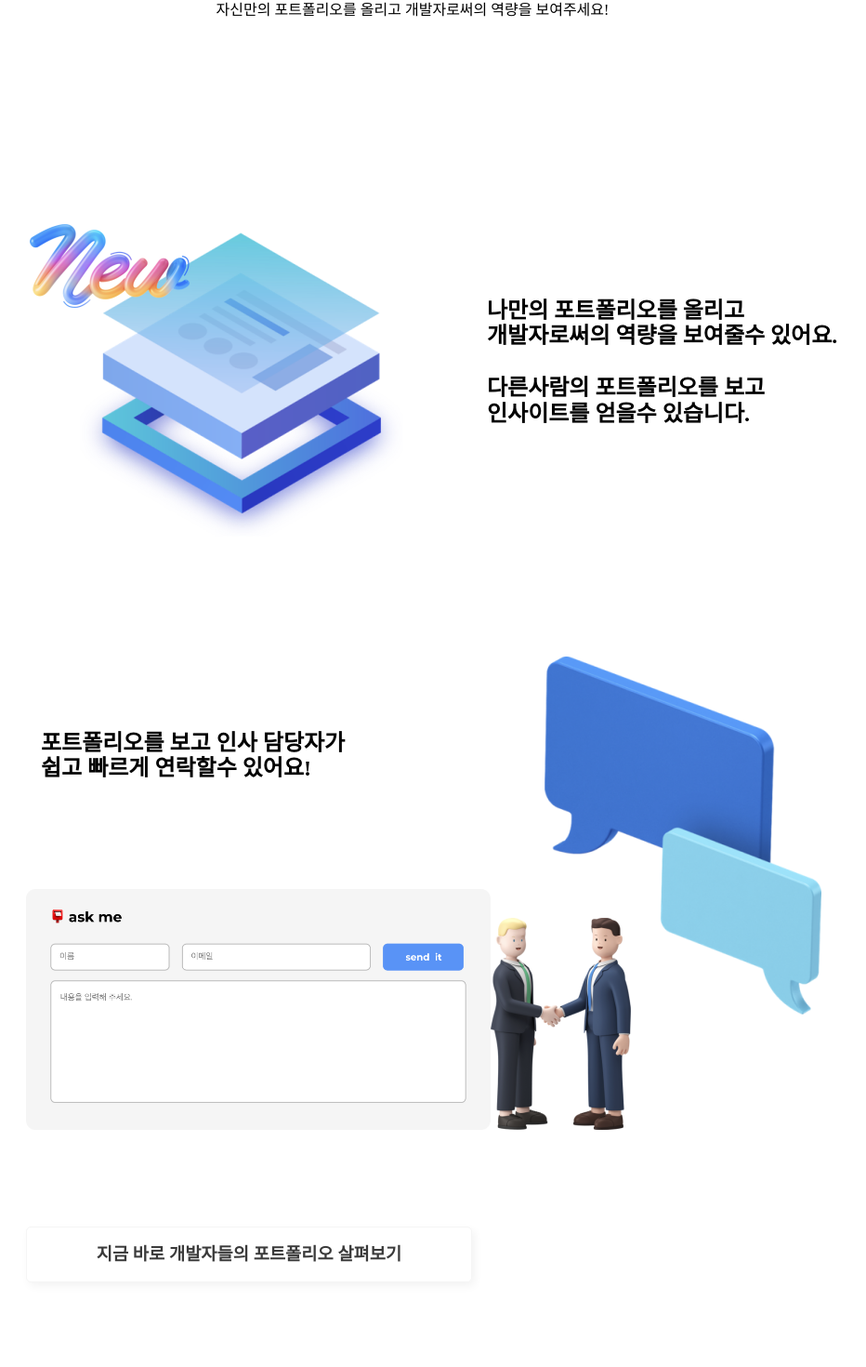
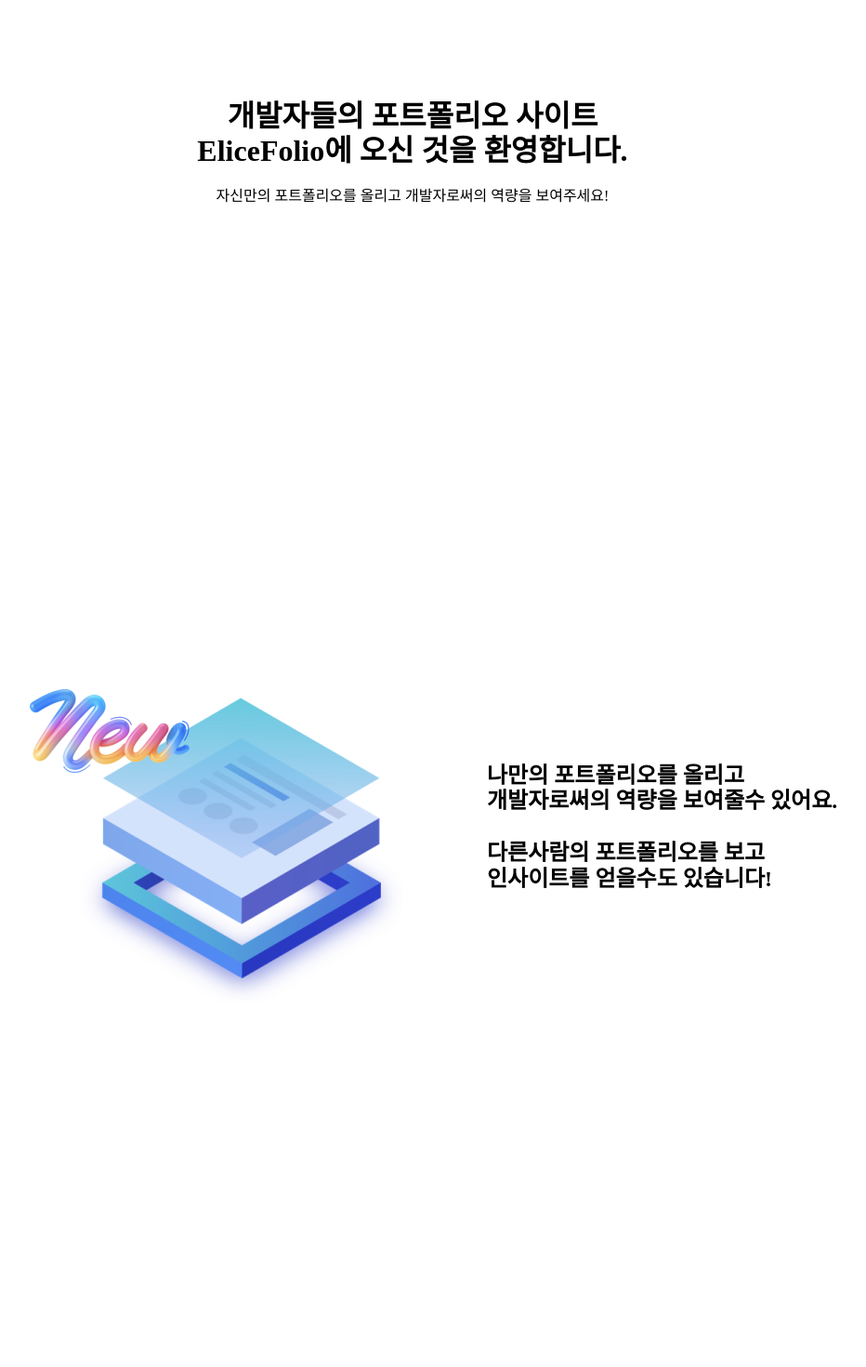
Before and after one commit to kkonieo/ts_shampoo, a React (Create React App) app: page /intro in a window 1280 px wide. Shown: the part 314-1784 px from the top of the page at 93% size, without its empty margins (196-1128 px from the left). Built offline with nearby package versions, Linux system fonts and the light colour scheme; no server answers.

Commit message:
Feat: 스크롤에 따른 스타일 추가 #35

```diff
--- a/src/components/intro/IntroService.tsx
+++ b/src/components/intro/IntroService.tsx
@@ -1,20 +1,31 @@
 import styled from 'styled-components';
 import { Link } from 'react-router-dom';
+import AOS from 'aos';
+import 'aos/dist/aos.css';
 
 export const IntroService = () => {
+    AOS.init();
     return (
         <>
             <section>
                 <ServiceContainerDiv>
+                    <IntroductionDiv data-aos="fade-up" data-aos-duration="2000">
                         <h1>
                             개발자들의 포트폴리오 사이트
                             <br />
                             EliceFolio에 오신 것을 환영합니다.
                         </h1>
                         <p>자신만의 포트폴리오를 올리고 개발자로써의 역량을 보여주세요!</p>
+                    </IntroductionDiv>
                     <FirstSection>
                         <div>
-                            <img src={`${process.env.PUBLIC_URL}/img/intro/new.png`} alt="new" width={'172px'} />
+                            <img
+                                src={`${process.env.PUBLIC_URL}/img/intro/new.png`}
+                                alt="new"
+                                width={'172px'}
+                                data-aos="fade-up"
+                                data-aos-duration="2000"
+                            />
                             <img src={`${process.env.PUBLIC_URL}/img/intro/web.png`} alt="web" width={'367px'} />
                         </div>
                         <div>
@@ -26,7 +37,7 @@ export const IntroService = () => {
                             <h2>
                                 다른사람의 포트폴리오를 보고
                                 <br />
-                                인사이트를 얻을수 있습니다.
+                                인사이트를 얻을수도 있습니다!
                             </h2>
                         </div>
                     </FirstSection>
@@ -43,7 +54,13 @@ export const IntroService = () => {
                                 alt="HR people"
                                 width={'151px'}
                             />
-                            <img src={`${process.env.PUBLIC_URL}/img/intro/talk.png`} alt="talk" width={'298px'} />
+                            <img
+                                src={`${process.env.PUBLIC_URL}/img/intro/talk.png`}
+                                alt="talk"
+                                width={'298px'}
+                                data-aos="fade-up"
+                                data-aos-duration="2000"
+                            />
                         </div>
                         <GoServiceLink to="/">
                             <h3>지금 바로 개발자들의 포트폴리오 살펴보기</h3>
@@ -69,9 +86,12 @@ const ServiceContainerDiv = styled.div`
         margin-bottom: 120px;
     }
 `;
+const IntroductionDiv = styled.div`
+    padding: 200px 0;
+`;
 const FirstSection = styled.div`
     display: flex;
-    padding: 100px 0;
+    padding: 200px 0;
 
     & div:first-child {
         width: 50%;
@@ -93,7 +113,7 @@ const FirstSection = styled.div`
     }
 `;
 const SecondSection = styled.div`
-    padding: 100px 0;
+    padding: 300px 0;
     position: relative;
 
     & h2 {
@@ -105,7 +125,7 @@ const SecondSection = styled.div`
     }
     & img:nth-child(3) {
         position: absolute;
-        top: 20px;
+        top: 200px;
         right: 160px;
     }
 `;
```
Lines whose indentation alone changed are shown as unchanged.
